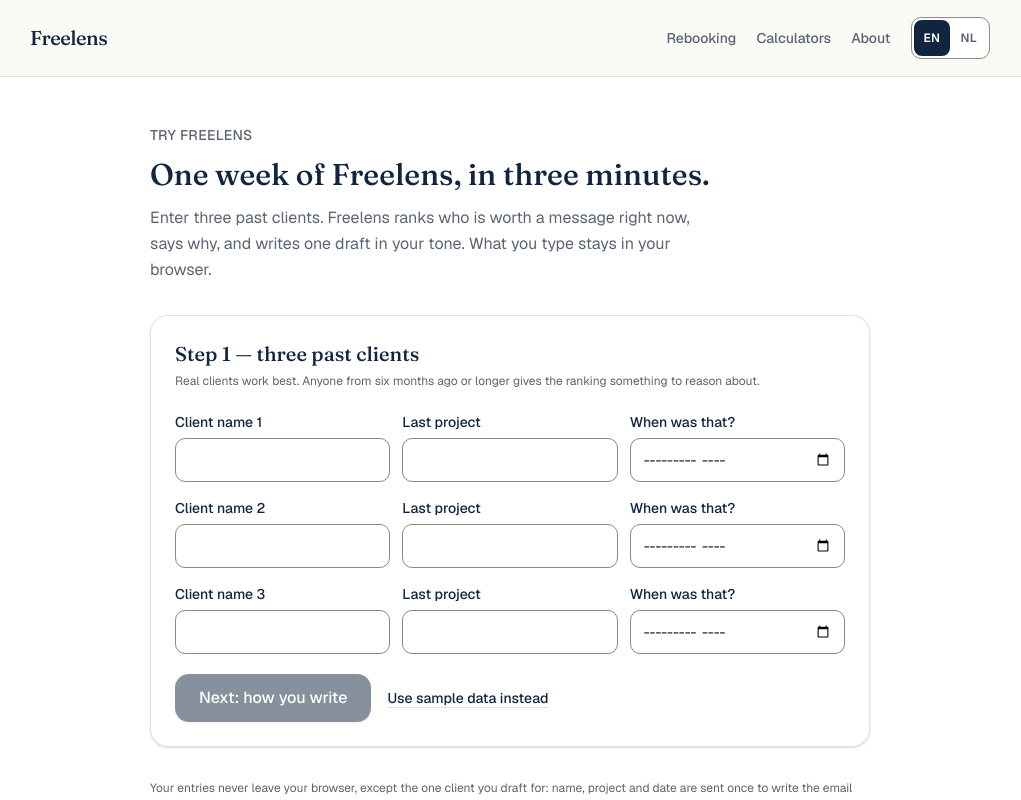
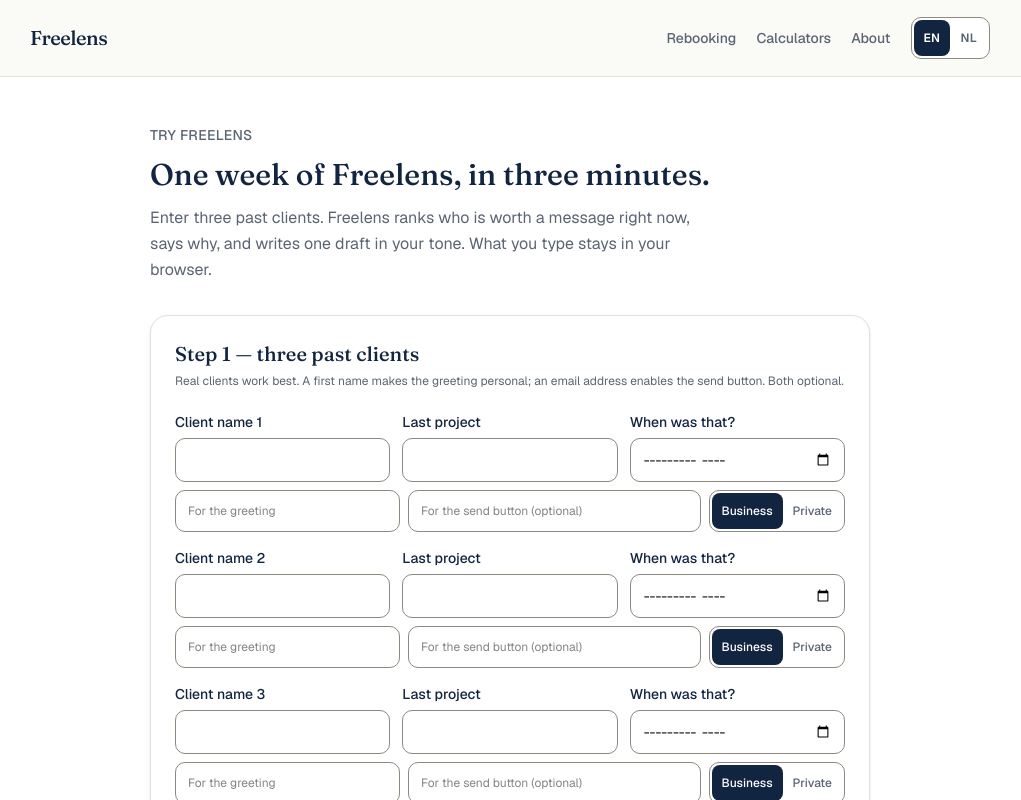
Before and after one commit to LuchoToshi/freelens, a Next.js app: page /try in a window 1280 px wide. Shown: the top 800 px of the page, without its empty margins (130-1151 px from the left). Built offline with nearby package versions, Linux system fonts and the light colour scheme.

Commit message:
feat(try): contact person, optional email, client type; richer sample data

```diff
--- a/components/try/try-app.tsx
+++ b/components/try/try-app.tsx
@@ -9,6 +9,7 @@
 import type { Craft, Relationship } from "@/lib/rebooking/types";
 import { fill } from "@/lib/i18n";
 import { OFFER } from "@/lib/offer";
+import { salutationFor } from "@/lib/rebooking/salutation";
 import {
   cardClass,
   hintClass,
@@ -28,7 +29,15 @@
  * cycle. The only server round-trip is the single draft call, which sends one
  * record (name, project, month) and stores nothing.
  */
-type ClientRow = { name: string; project: string; month: string };
+type ClientType = "business" | "private";
+type ClientRow = {
+  name: string;
+  project: string;
+  month: string;
+  contact: string;
+  email: string;
+  clientType: ClientType;
+};
 type Stage = "clients" | "voice" | "queue";
 type DraftState =
   | { kind: "idle" }
@@ -45,11 +54,15 @@
   "other",
 ];
 
-const EMPTY_ROWS: ClientRow[] = [
-  { name: "", project: "", month: "" },
-  { name: "", project: "", month: "" },
-  { name: "", project: "", month: "" },
-];
+const EMPTY_ROW: Omit<ClientRow, never> = {
+  name: "",
+  project: "",
+  month: "",
+  contact: "",
+  email: "",
+  clientType: "business",
+};
+const EMPTY_ROWS: ClientRow[] = [{ ...EMPTY_ROW }, { ...EMPTY_ROW }, { ...EMPTY_ROW }];
 
 function monthsAgo(n: number): string {
   const d = new Date();
@@ -64,9 +77,9 @@
       ? ["Merkcampagne", "Productfoto's", "Bruiloft"]
       : ["Brand campaign", "Product photos", "Wedding"];
   return [
-    { name: "Studio Vondel", project: projects[0], month: monthsAgo(12) },
-    { name: "Bakkerij De Groot", project: projects[1], month: monthsAgo(8) },
-    { name: "Marieke Jansen", project: projects[2], month: monthsAgo(3) },
+    { name: "Studio Vondel", project: projects[0], month: monthsAgo(12), contact: "Emma", email: "emma@studiovondel.nl", clientType: "business" as const },
+    { name: "Bakkerij De Groot", project: projects[1], month: monthsAgo(8), contact: "", email: "", clientType: "business" as const },
+    { name: "Marieke Jansen", project: projects[2], month: monthsAgo(3), contact: "Marieke", email: "", clientType: "private" as const },
   ];
 }
 
@@ -110,6 +123,8 @@
       ? rankQueue({ relationships, craft, config: SEASONALITY_NL_V1, today })
       : [];
   const rankedIds = new Set(ranked.map((s) => s.relationshipId));
+  const rowFor = (rel: Relationship): ClientRow | undefined =>
+    filled[Number(rel.id.slice("trial-".length))];
   const notRanked = relationships.filter((r) => !rankedIds.has(r.id));
 
   function goTo(next: Stage) {
@@ -136,6 +151,8 @@
       const response = await fetch("/api/try/draft", {
         method: "POST",
         headers: { "Content-Type": "application/json" },
+        // The email address is deliberately absent: it exists only in the
+        // browser, for the mailto handoff. It is never sent to any server.
         body: JSON.stringify({
           name: rel.clientName,
           project: rel.lastProjectTitle ?? "",
@@ -145,6 +162,14 @@
           greeting,
           signoff,
           locale,
+          clientType: rowFor(rel)?.clientType ?? "business",
+          salutation: salutationFor({
+            clientName: rel.clientName,
+            contactName: rowFor(rel)?.contact || undefined,
+            formality,
+            locale,
+            greetingOverride: greeting,
+          }),
         }),
       });
       if (response.status === 429) {
@@ -204,7 +229,8 @@
           </div>
           <div className="flex flex-col gap-4">
             {rows.map((row, i) => (
-              <div key={i} className="grid gap-3 sm:grid-cols-3">
+              <div key={i} className="flex flex-col gap-2">
+                <div className="grid gap-3 sm:grid-cols-3">
                 <div className="flex flex-col gap-1.5">
                   <label htmlFor={`try-name-${i}`} className={labelClass}>
                     {p.clients.nameLabel} {i + 1}
@@ -241,6 +267,47 @@
                     onChange={(e) => setRow(i, { month: e.target.value })}
                     className={`${inputClass} min-h-11 px-3 text-sm`}
                   />
+                </div>
+                </div>
+                <div className="grid gap-2 sm:grid-cols-[1fr_1.3fr_auto]">
+                  <input
+                    aria-label={`${p.clients.contactLabel} ${i + 1}`}
+                    value={row.contact}
+                    maxLength={60}
+                    placeholder={p.clients.contactPlaceholder}
+                    onChange={(e) => setRow(i, { contact: e.target.value })}
+                    className={`${inputClass} min-h-10 px-3 text-xs`}
+                  />
+                  <input
+                    type="email"
+                    aria-label={`${p.clients.emailLabel} ${i + 1}`}
+                    value={row.email}
+                    maxLength={254}
+                    placeholder={p.clients.emailPlaceholder}
+                    onChange={(e) => setRow(i, { email: e.target.value })}
+                    className={`${inputClass} min-h-10 px-3 text-xs`}
+                  />
+                  <div
+                    role="group"
+                    aria-label={`${p.clients.typeLabel} ${i + 1}`}
+                    className="inline-flex items-center rounded-lg border border-[var(--fl-line-control)] bg-white p-0.5"
+                  >
+                    {(["business", "private"] as const).map((ct) => (
+                      <button
+                        key={ct}
+                        type="button"
+                        aria-pressed={row.clientType === ct}
+                        onClick={() => setRow(i, { clientType: ct })}
+                        className={`min-h-9 rounded-md px-2.5 text-xs font-medium transition focus-visible:outline focus-visible:outline-2 focus-visible:outline-offset-2 focus-visible:outline-[var(--fl-focus-ring)] ${
+                          row.clientType === ct
+                            ? "bg-[var(--fl-ink)] text-white"
+                            : "text-[var(--fl-slate)] hover:text-[var(--fl-ink)]"
+                        }`}
+                      >
+                        {ct === "business" ? p.clients.typeBusiness : p.clients.typePrivate}
+                      </button>
+                    ))}
+                  </div>
                 </div>
               </div>
             ))}
--- a/lib/i18n/en.ts
+++ b/lib/i18n/en.ts
@@ -69,10 +69,17 @@
       "Enter three past clients. Freelens ranks who is worth a message right now, says why, and writes one draft in your tone. What you type stays in your browser.",
     clients: {
       heading: "Step 1 — three past clients",
-      hint: "Real clients work best. Anyone from six months ago or longer gives the ranking something to reason about.",
+      hint: "Real clients work best. A first name makes the greeting personal; an email address enables the send button. Both optional.",
       nameLabel: "Client name",
       projectLabel: "Last project",
       monthLabel: "When was that?",
+      contactLabel: "Contact first name",
+      contactPlaceholder: "For the greeting",
+      emailLabel: "Email address",
+      emailPlaceholder: "For the send button (optional)",
+      typeLabel: "Client type",
+      typeBusiness: "Business",
+      typePrivate: "Private",
       sample: "Use sample data instead",
       next: "Next: how you write",
     },
@@ -117,7 +124,7 @@
       again: "Run it again with different clients",
     },
     privacyNote:
-      "Your entries never leave your browser, except the one client you draft for: name, project and date are sent once to write the email and are not stored.",
+      "What you type never leaves your browser, except the one client you draft for: name, contact person, project and date are sent once to write the email and are not stored. Email addresses never leave your browser.",
   },
 
   meta: {
--- a/lib/i18n/nl.ts
+++ b/lib/i18n/nl.ts
@@ -72,10 +72,17 @@
       "Vul drie oude klanten in. Freelens rangschikt wie nu een bericht waard is, zegt waarom, en schrijft \u00e9\u00e9n concept in jouw toon. Wat je invult blijft in je browser.",
     clients: {
       heading: "Stap 1 \u2014 drie oude klanten",
-      hint: "Echte klanten werken het best. Iedereen van een half jaar geleden of langer geeft de rangschikking iets om over na te denken.",
+      hint: "Echte klanten werken het best. Een voornaam maakt de aanhef persoonlijk; een e-mailadres maakt de verzendknop mogelijk. Allebei optioneel.",
       nameLabel: "Naam klant",
       projectLabel: "Laatste klus",
       monthLabel: "Wanneer was dat?",
+      contactLabel: "Voornaam contactpersoon",
+      contactPlaceholder: "Voor de aanhef",
+      emailLabel: "E-mailadres",
+      emailPlaceholder: "Voor de verzendknop (optioneel)",
+      typeLabel: "Type klant",
+      typeBusiness: "Zakelijk",
+      typePrivate: "Particulier",
       sample: "Gebruik voorbeelddata",
       next: "Verder: hoe jij schrijft",
     },
@@ -120,7 +127,7 @@
       again: "Nog een keer met andere klanten",
     },
     privacyNote:
-      "Wat je invult verlaat je browser niet, behalve de ene klant voor wie je een concept maakt: naam, klus en datum gaan \u00e9\u00e9n keer mee om de e-mail te schrijven en worden niet opgeslagen.",
+      "Wat je invult verlaat je browser niet, behalve de ene klant voor wie je een concept maakt: naam, contactpersoon, klus en datum gaan \u00e9\u00e9n keer mee om de e-mail te schrijven en worden niet opgeslagen. E-mailadressen gaan nooit mee.",
   },
 
   meta: {
--- /dev/null
+++ b/lib/rebooking/salutation.ts
@@ -0,0 +1,61 @@
+/**
+ * The salutation, decided by rules, not by the model.
+ *
+ * The teardown found drafts opening with "Hoi Studio Vondel," — a company
+ * addressed as a person. The fix is deterministic: this function computes the
+ * exact opening line before generation, and the prompt orders the model to use
+ * it verbatim. A company name never reaches a greeting again.
+ */
+export const BUSINESS_KEYWORDS = [
+  "studio",
+  "bakkerij",
+  "bureau",
+  "agency",
+  "bv",
+  "b.v.",
+  "shop",
+  "winkel",
+  "atelier",
+  "salon",
+  "groep",
+  "media",
+];
+
+export interface SalutationInput {
+  clientName: string;
+  /** First name of the contact person, when known. Wins over everything. */
+  contactName?: string;
+  formality: "je" | "u";
+  locale: "en" | "nl";
+  /** The user's own greeting word ("Hey", "Hoi"), overriding the default. */
+  greetingOverride?: string;
+}
+
+function greetingWord(input: SalutationInput): string {
+  const override = input.greetingOverride?.trim().replace(/,$/, "");
+  if (override) return override;
+  if (input.locale === "nl") return input.formality === "u" ? "Beste" : "Hoi";
+  return input.formality === "u" ? "Dear" : "Hi";
+}
+
+function looksLikeBusiness(name: string): boolean {
+  const words = name.toLowerCase().split(/\s+/);
+  return words.some((w) => BUSINESS_KEYWORDS.includes(w.replace(/[.,]+$/, "") ) || BUSINESS_KEYWORDS.includes(w));
+}
+
+/**
+ * Rules, in order: a given contact first name; else the first word of a one-
+ * or two-word client name with no business keyword; else no name at all.
+ */
+export function salutationFor(input: SalutationInput): string {
+  const word = greetingWord(input);
+  const contact = input.contactName?.trim().split(/\s+/)[0];
+  if (contact) return `${word} ${contact},`;
+
+  const name = input.clientName.trim();
+  const parts = name.split(/\s+/).filter(Boolean);
+  if (parts.length >= 1 && parts.length <= 2 && !looksLikeBusiness(name)) {
+    return `${word} ${parts[0]},`;
+  }
+  return `${word},`;
+}
```
Also changed, not shown: 1 other file (tests, documents, lock files or other folders).
